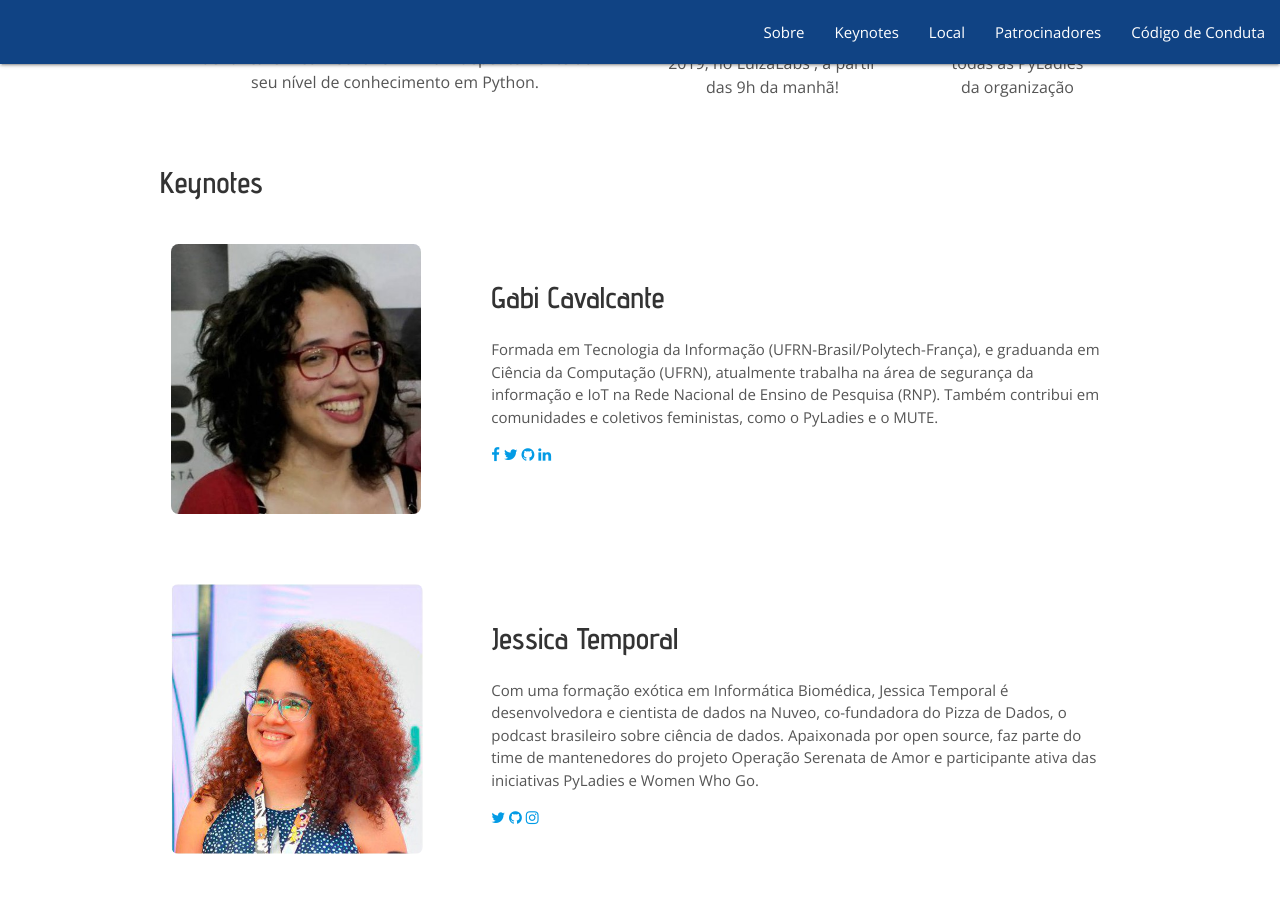
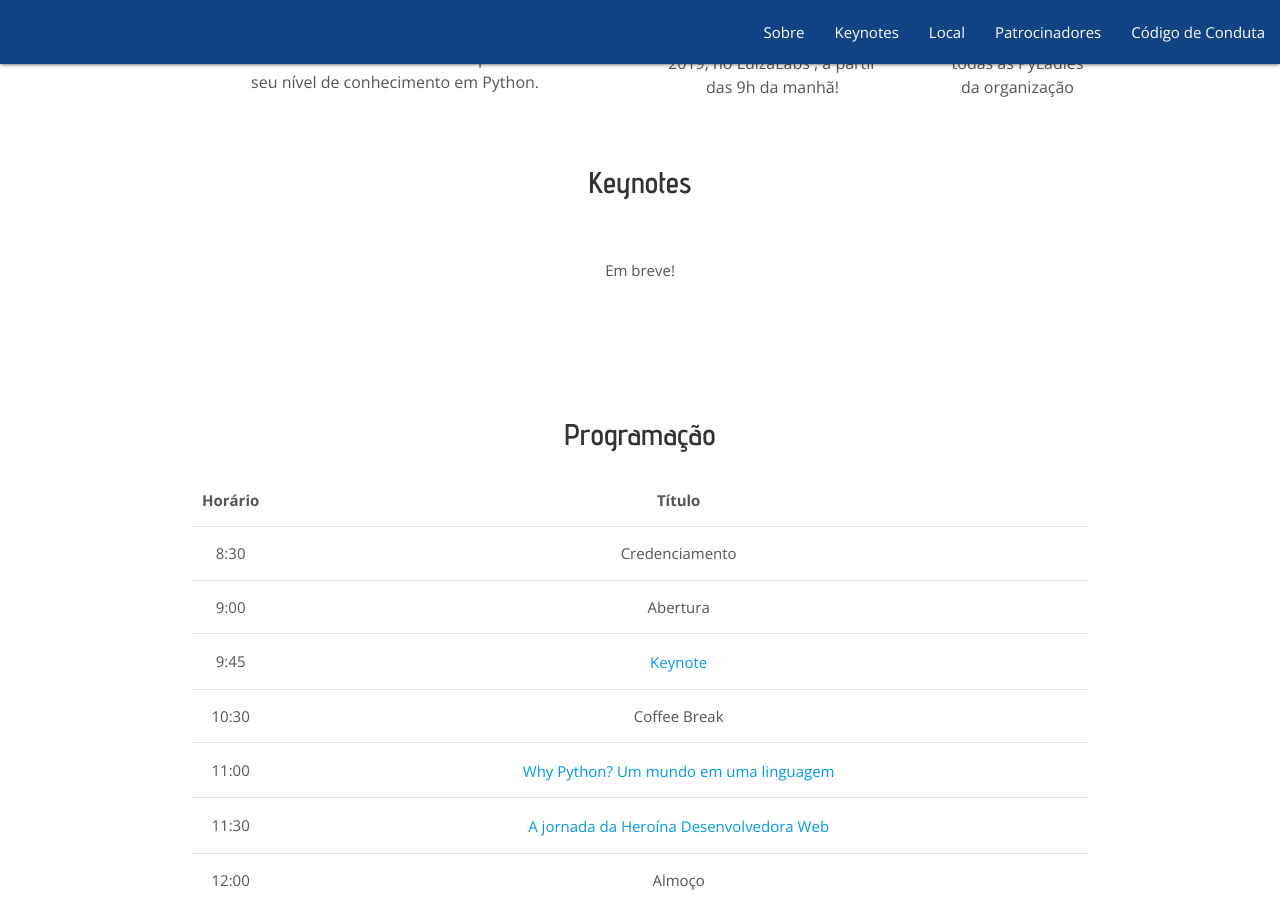
Before and after one commit to pyladies-brazil/conf, a Jekyll site: the page built from index.html, in a window 1280 px wide and 900 px high, scrolled down 1261 px. Built offline with Jekyll 4.4.1, drawn with Linux system fonts in a browser that asks for light colours; nearby versions of some CDN libraries.

Commit message:
Updates keynotes
Hides last year's keynotes and adds soon message

```diff
--- a/_includes/keynotes.html
+++ b/_includes/keynotes.html
@@ -1,7 +1,10 @@
 <div class="keynotes">
+  <center>
   <h1>Keynotes</h1>
   <br>
-
+  <p>Em breve!</p>
+  </center>
+<!--
   <div class="row">
 
     <div class="keynote-card">
@@ -44,4 +47,5 @@
               </div>
             </div>
         </div>
+-->
 </div>
```
